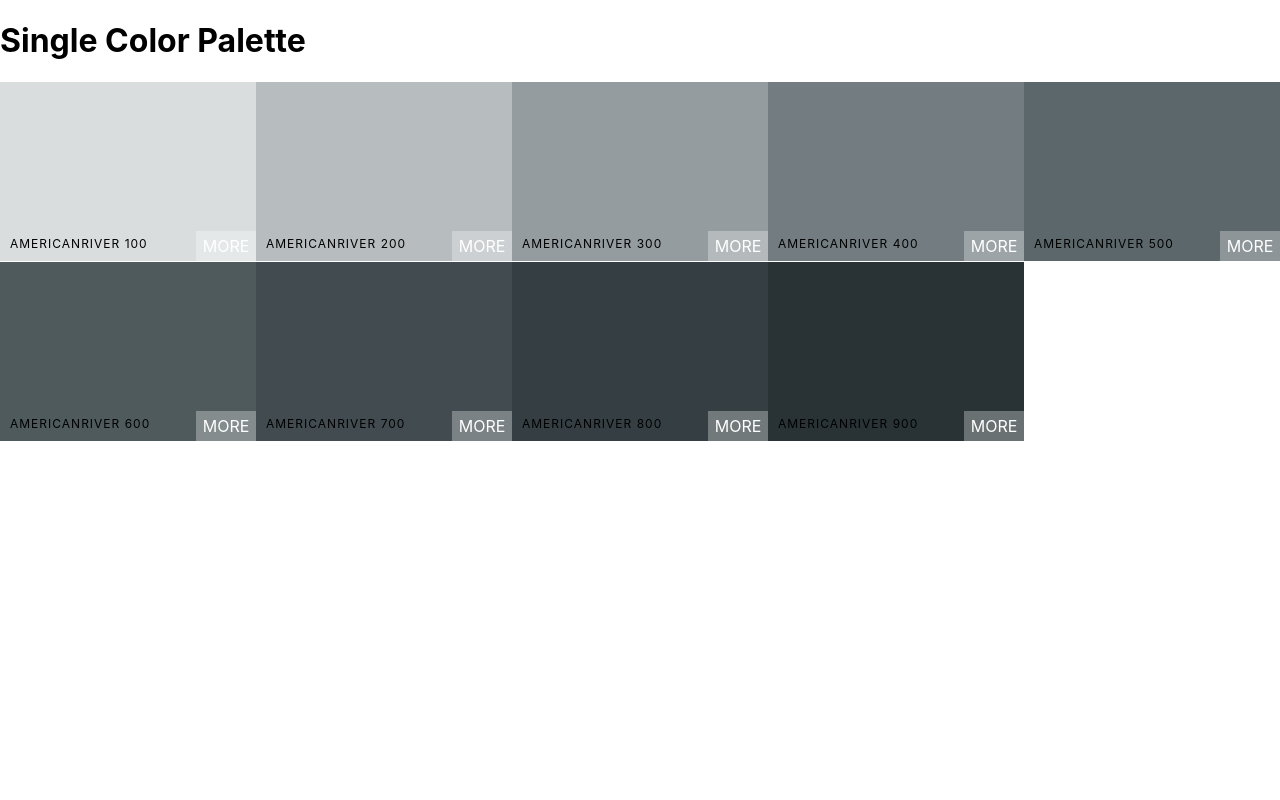
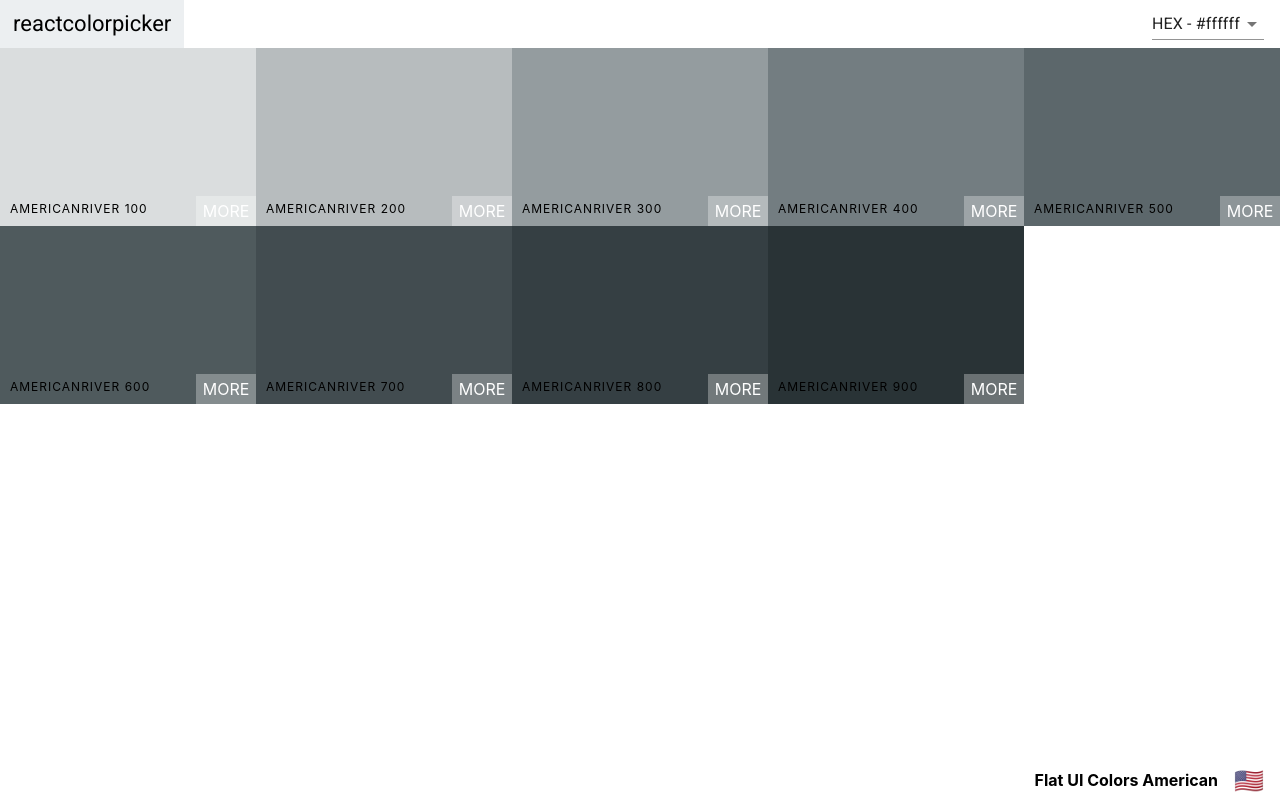
Before and after one commit to saahil0826/colors-app, a React (Create React App) app: page /palette/flat-ui-colors-american/americanriver in a window 1280 px wide. Built offline with nearby package versions, Linux system fonts and the light colour scheme.

Commit message:
Add Navbar and Footer to SingleColorPalette

```diff
--- a/src/components/Navbar.js
+++ b/src/components/Navbar.js
@@ -25,16 +25,17 @@ class Navbar extends Component {
     this.setState({ open: false });
   }
   render() {
-    const { level, changeLevel } = this.props;
+    const { level, changeLevel, showingAllColors } = this.props;
     const { format } = this.state;
     return (
-      <header className="Navbar">
-        <div className="logo">
+      <header className='Navbar'>
+        <div className='logo'>
           <Link to='/'>reactcolorpicker</Link>
         </div>
-        <div className="slider-container">
+        {showingAllColors && (
+          <div className='slider-container'>
             <span>Level: {level}</span>
-          <div className="slider">
+            <div className='slider'>
               <Slider
                 defaultValue={level}
                 min={100}
@@ -44,11 +45,12 @@ class Navbar extends Component {
               />
             </div>
           </div>
-        <div className="select-container">
+        )}
+        <div className='select-container'>
           <Select value={format} onChange={this.handleFormatChange}>
-            <MenuItem value="hex">HEX - #ffffff</MenuItem>
-            <MenuItem value="rgb">RGB - rgb(255,255,255)</MenuItem>
-            <MenuItem value="rgba">RGBA - rgba(255,255,255, 1.0)</MenuItem>
+            <MenuItem value='hex'>HEX - #ffffff</MenuItem>
+            <MenuItem value='rgb'>RGB - rgb(255,255,255)</MenuItem>
+            <MenuItem value='rgba'>RGBA - rgba(255,255,255, 1.0)</MenuItem>
           </Select>
         </div>
         <Snackbar
@@ -56,7 +58,7 @@ class Navbar extends Component {
           open={this.state.open}
           autoHideDuration={3000}
           message={
-            <span id="message-id">
+            <span id='message-id'>
               Format Changed To {format.toUpperCase()}
             </span>
           }
@@ -67,9 +69,9 @@ class Navbar extends Component {
           action={[
             <IconButton
               onClick={this.closeSnackbar}
-              color="inherit"
-              key="close"
-              aria-label="close"
+              color='inherit'
+              key='close'
+              aria-label='close'
             >
               <CloseIcon />
             </IconButton>
--- a/src/components/Palette.js
+++ b/src/components/Palette.js
@@ -1,6 +1,7 @@
 import React, { Component } from "react";
 import ColorBox from "./ColorBox.js";
 import Navbar from "./Navbar.js";
+import PaletteFooter from "./PaletteFooter";
 import "../css/Palette.css";
 
 class Palette extends Component {
@@ -34,12 +35,10 @@ class Palette extends Component {
           level={level}
           changeLevel={this.changeLevel}
           handleChange={this.changeFormat}
+          showingAllColors
         />
         <div className='Palette-colors'>{colorBoxes}</div>
-        <footer className='Palette-footer'>
-          {paletteName}
-          <span className='emoji'>{emoji}</span>
-        </footer>
+        <PaletteFooter paletteName={paletteName} emoji={emoji} />
       </div>
     );
   }
--- /dev/null
+++ b/src/components/PaletteFooter.js
@@ -0,0 +1,11 @@
+import React from "react";
+function PaletteFooter(props) {
+  const { paletteName, emoji } = props;
+  return (
+    <footer className='Palette-footer'>
+      {paletteName}
+      <span className='emoji'>{emoji}</span>
+    </footer>
+  );
+}
+export default PaletteFooter;
--- a/src/components/PaletteList.js
+++ b/src/components/PaletteList.js
@@ -1,5 +1,4 @@
 import React, { Component } from "react";
-import { Link } from "react-router-dom";
 import MiniPalette from "./MiniPalette";
 import { withStyles } from "@material-ui/styles";
 
--- a/src/components/SingleColorPalette.js
+++ b/src/components/SingleColorPalette.js
@@ -1,11 +1,15 @@
 import React, { Component } from 'react';
 import ColorBox from "./ColorBox";
+import Navbar from "./Navbar";
+import PaletteFooter from "./PaletteFooter";
 
 
 class SingleColorPalette extends Component {
   constructor(props) {
     super(props);
     this._shades = this.gatherShades(this.props.palette, this.props.colorId);
+    this.state = { format: "hex" };
+    this.changeFormat = this.changeFormat.bind(this);
   }
   gatherShades(palette, colorToFilterBy) {
     let shades = [];
@@ -19,19 +23,25 @@ class SingleColorPalette extends Component {
     //return all shades of given color
     return shades.slice(1);
   }
+  changeFormat(val) {
+    this.setState({ format: val });
+}
   render() {
+    const { format } = this.state;
+    const { paletteName, emoji } = this.props.palette;
     const colorBoxes = this._shades.map(color => (
       <ColorBox
         key={color.id}
         name={color.name}
-        background={color.hex}
+        background={color[format]}
         showLink={false}
       />
     ));
     return (
       <div className='Palette'>
-        <h1>Single Color Palette</h1>
+      <Navbar handleChange={this.changeFormat} showingAllColors={false} />
         <div className='Palette-colors'>{colorBoxes}</div>
+        <PaletteFooter paletteName={paletteName} emoji={emoji} />
       </div>
     );
   }
```
Lines whose indentation alone changed are shown as unchanged.
